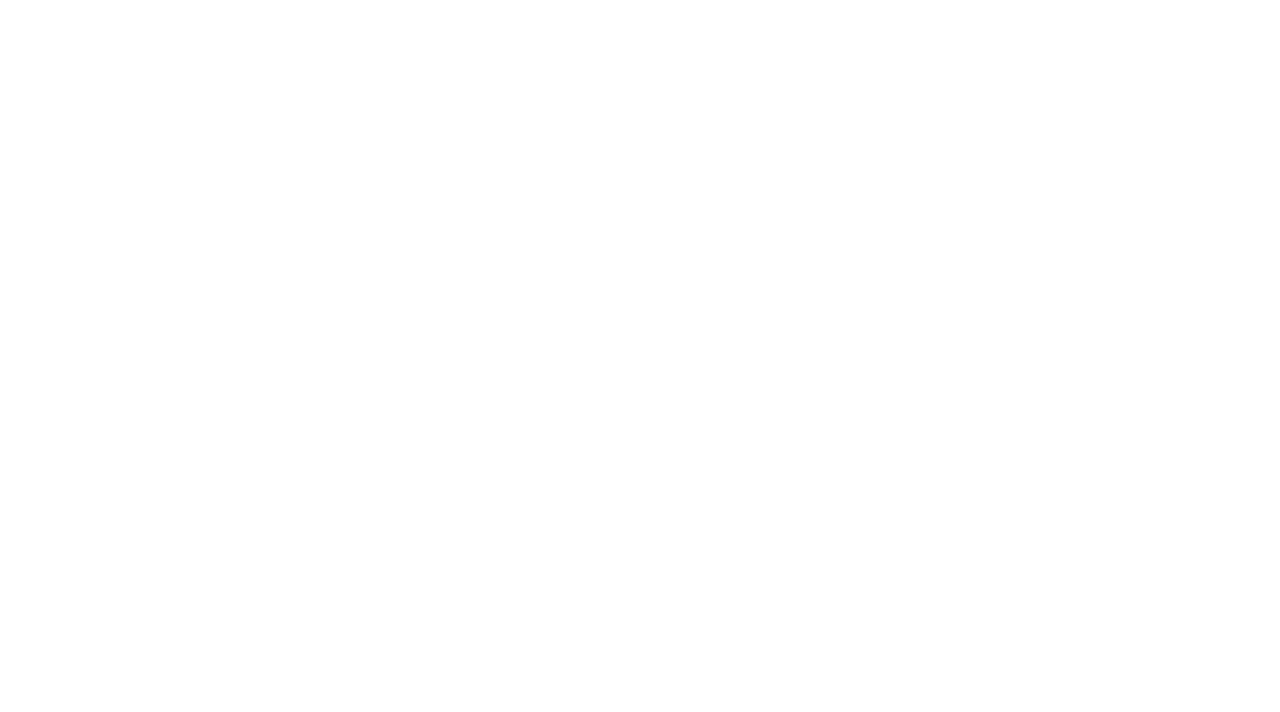
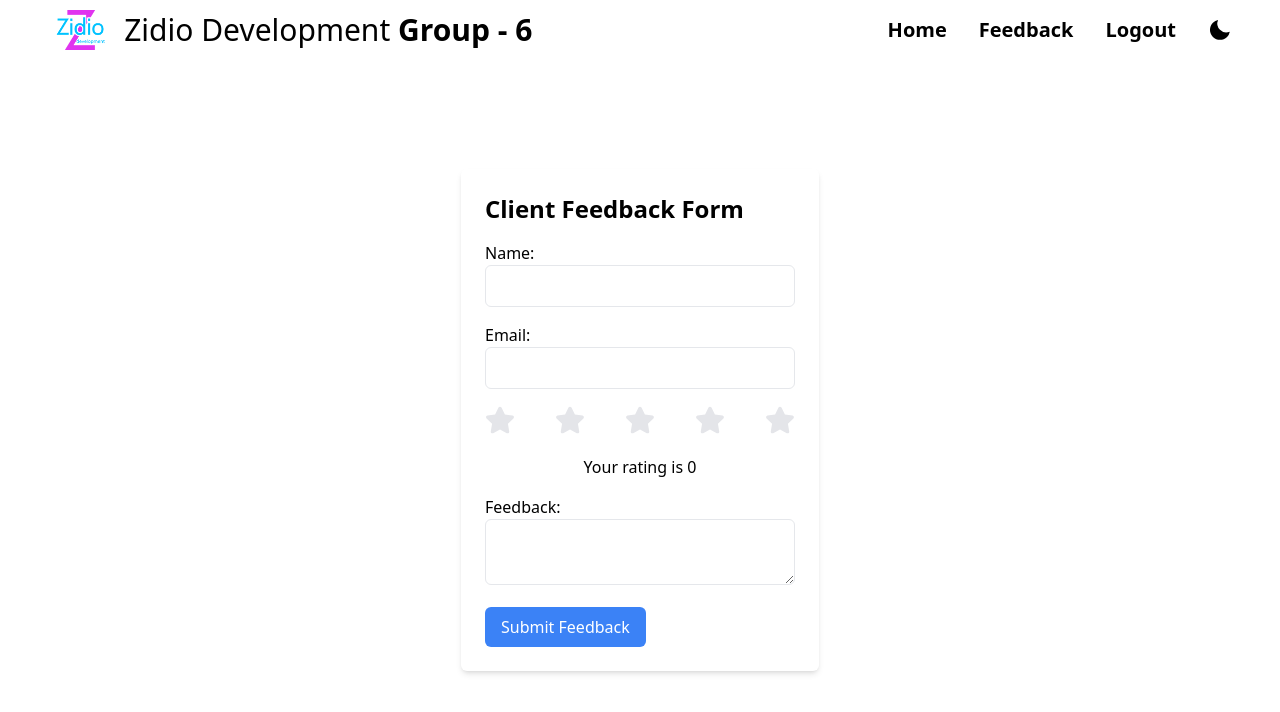
Before and after one commit to GAURAVETH/feedback-collection, a React (Vite) app in the folder frontend/: page /clientreview in a window 1280 px wide. Before the commit this address had no page. Shown: the top 712 px of the page. Built offline with nearby package versions, Linux system fonts and the light colour scheme.

Commit message:
adding clientreview

```diff
--- a/frontend/src/App.jsx
+++ b/frontend/src/App.jsx
@@ -9,6 +9,7 @@ import Login from "./Components/Login/Login";
 import Home from "./Components/Home/Home";
 import FeedbackForms from "./Components/FeedbackForms/FeedbackForms";
 import ProductReview from "./Components/ProductReview/ProductReview";
+import ClientReview from "./Components/ClientReview/ClientReview";
 
 
 const App = () => {
@@ -40,6 +41,7 @@ const App = () => {
         <Route path='/home' element={<Home />}/>
         <Route path='/feedbackforms' element={<FeedbackForms />}/>
         <Route path='/productreview' element={<ProductReview />} />
+        <Route path='/clientreview' element={<ClientReview />} />
       </Routes>
 
       {/* </switch> */}
--- /dev/null
+++ b/frontend/src/Components/ClientReview/ClientReview.jsx
@@ -0,0 +1,83 @@
+import React, { useState } from 'react';
+import Navbar from '../Navbar/Navbar';
+import RatingComponent from '../RatingComponent/RatingComponent';
+import axios from 'axios';
+import { useNavigate } from "react-router-dom";
+
+const ClientReview = () => {
+    const [clientname, setName] = useState('');
+    const [clientemail, setEmail] = useState('');
+    const [clientrating, setRating] = useState(0);
+    const [clientfeedback, setFeedback] = useState('');
+    const navigate = useNavigate();
+
+    const handleSubmit = (e) => {
+        e.preventDefault();
+        axios.post("http://localhost:3001/clientReview", { clientname, clientemail, clientrating, clientfeedback })
+            .then(result => {
+                console.log(result);
+                alert("Your feedback was successfully uploaded");
+                navigate('/feedbackforms');
+            })
+            .catch(err => console.log(err));
+    };
+
+    return (
+        <div className="h-screen">
+            <Navbar />
+            <div className='flex flex-col h-screen  justify-center items-center' style={{ height: "calc(100vh - 10vh)" }}>
+
+                <div className='p-6 max-w-lg mx-auto rounded-md shadow-md'>
+                    <h2 className="text-2xl font-semibold mb-4">Client Feedback Form</h2>
+                    <form onSubmit={handleSubmit} className="space-y-4">
+                        <div>
+                            <label htmlFor="name" className="block">Name:</label>
+                            <input
+                                type="text"
+                                id="name"
+                                name="name"
+                                value={clientname}
+                                onChange={(e) => setName(e.target.value)}
+                                required
+                                className="w-full border rounded-md px-3 py-2 focus:outline-none focus:border-blue-500"
+                            />
+                        </div>
+                        <div>
+                            <label htmlFor="email" className="block">Email:</label>
+                            <input
+                                type="email"
+                                id="email"
+                                name="email"
+                                value={clientemail}
+                                onChange={(e) => setEmail(e.target.value)}
+                                required
+                                className="w-full border rounded-md px-3 py-2 focus:outline-none focus:border-blue-500"
+                            />
+                        </div>
+                        <div>
+                            <RatingComponent
+                                rating={clientrating}
+                                onChange={setRating}
+                            />
+                        </div>
+
+                        <div>
+                            <label htmlFor="feedback" className="block">Feedback:</label>
+                            <textarea
+                                id="feedback"
+                                name="feedback"
+                                value={clientfeedback}
+                                onChange={(e) => setFeedback(e.target.value)}
+                                required
+                                className="w-full border rounded-md px-3 py-2 focus:outline-none focus:border-blue-500"
+                            ></textarea>
+                        </div>
+                        <button type="submit" className="bg-blue-500 text-white px-4 py-2 rounded-md hover:bg-blue-600 focus:outline-none focus:bg-blue-600">Submit Feedback</button>
+                    </form>
+                </div>
+            </div>
+        </div>
+    );
+};
+
+export default ClientReview;
--- a/frontend/src/Components/FeedbackForms/FeedbackForms.jsx
+++ b/frontend/src/Components/FeedbackForms/FeedbackForms.jsx
@@ -16,13 +16,13 @@ const FeedbackLinks = [
     {
         id: 2,
         name: "Client Review",
-        link: "/client-review",
+        link: "/ClientReview",
         image: Image2
     },
     {
         id: 3,
         name: "Website Review",
-        link: "/marketing-review",
+        link: "/marketingreview",
         image: Image3
     }
 ];
```
